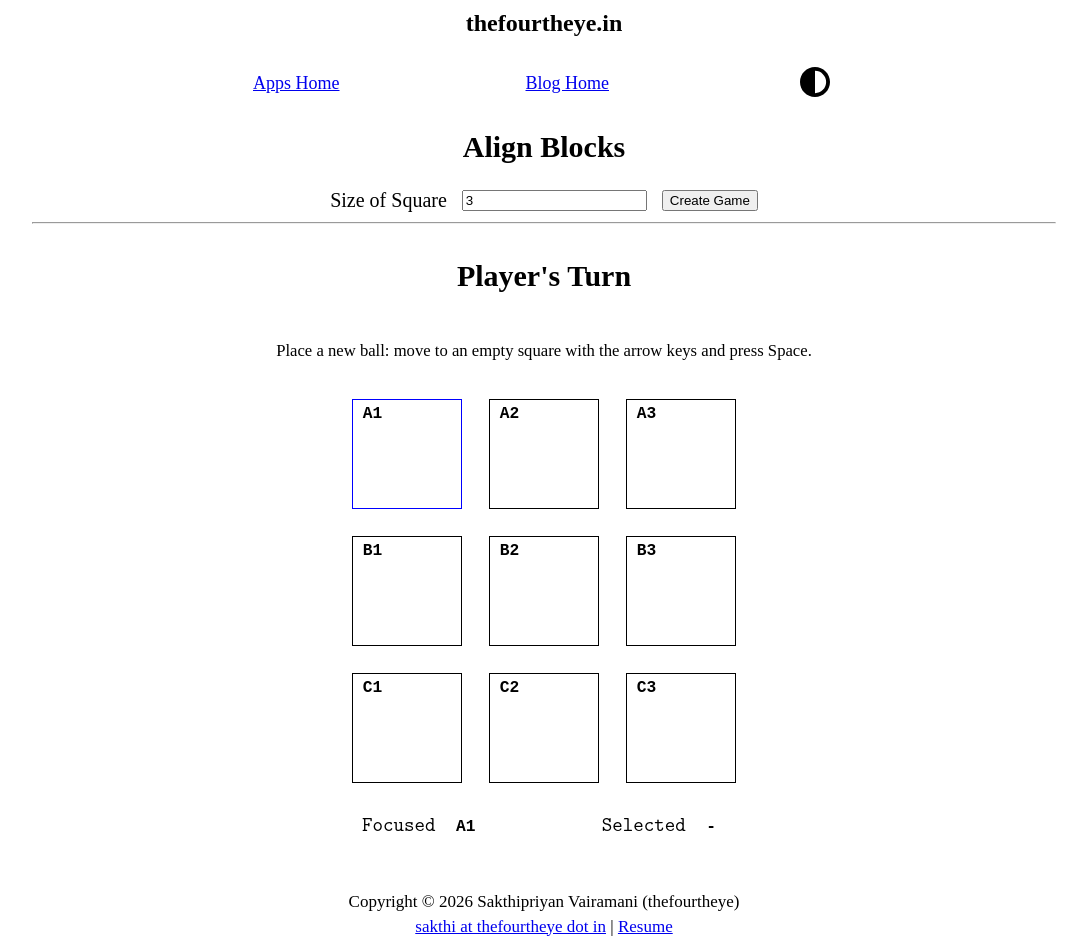
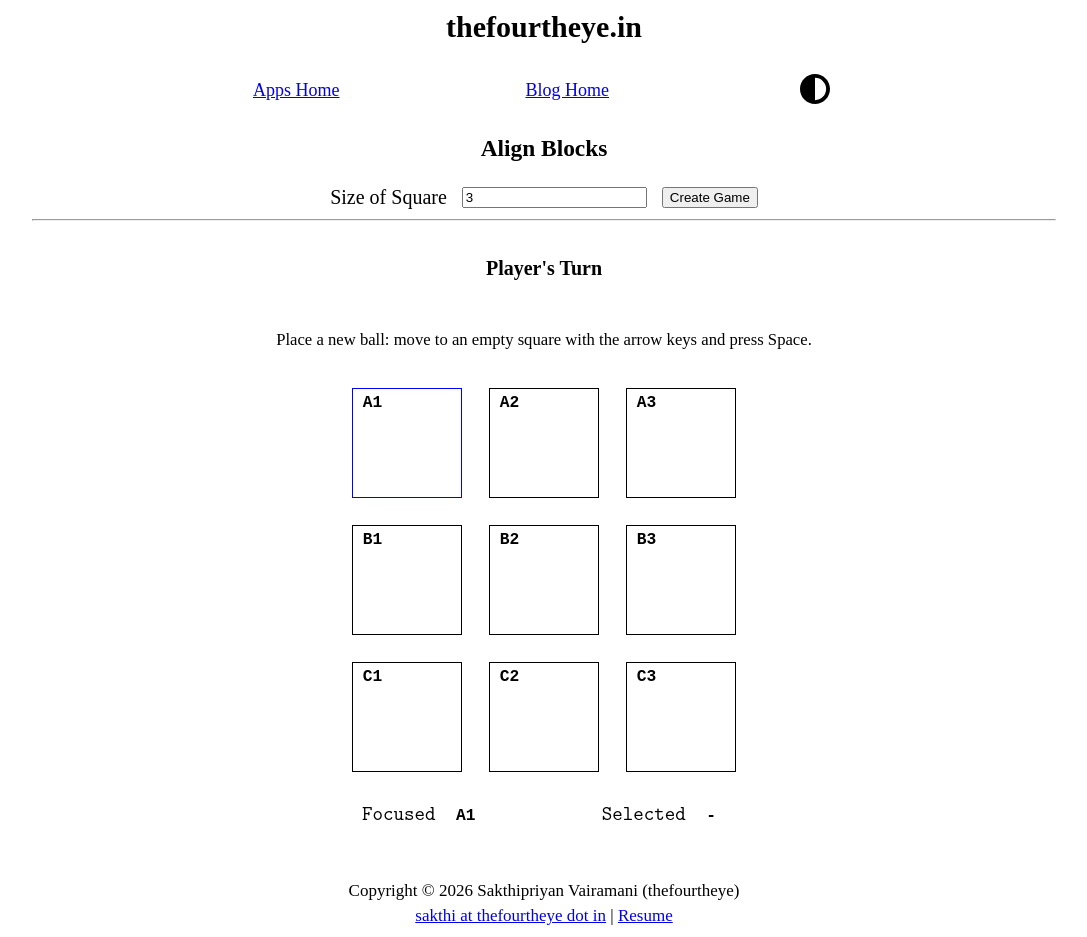
Before and after one commit to thefourtheye/spas, a Next.js app: page /apps/align_blocks in a window 1280 px wide. Shown: the whole page, without its empty margins (96-1183 px from the left). Built offline with nearby package versions, Linux system fonts and the light colour scheme.

Commit message:
style(spas): use h2, h3 and h4 for the page headings
The title and game headings were all h1 or h2, so the outline did not
show the page structure, and the sizes were set inline. Use h2 for the
site title, h3 for the game name and h4 for the turn line, and let the
browser default sizes apply.

```diff
--- a/app/align_blocks/board.js
+++ b/app/align_blocks/board.js
@@ -70,9 +70,9 @@ export default function Board({
                 width: "100%",
             }}
         >
-            {winner && <h2>{winner} Won!!!</h2>}
-            {!winner && turn === "P" && <h2>Player&apos;s Turn</h2>}
-            {!winner && turn === "C" && <h2>Computer&apos;s Turn</h2>}
+            {winner && <h4>{winner} Won!!!</h4>}
+            {!winner && turn === "P" && <h4>Player&apos;s Turn</h4>}
+            {!winner && turn === "C" && <h4>Computer&apos;s Turn</h4>}
             {hint && <p><small>{hint}</small></p>}
             <table
                 cellSpacing={9}
--- a/app/align_blocks/page.js
+++ b/app/align_blocks/page.js
@@ -181,7 +181,7 @@ export default function Page() {
 
     return (
         <center>
-            <h2>Align Blocks</h2>
+            <h3>Align Blocks</h3>
             <div
                 style={{
                     display: "flex",
--- a/app/layout.js
+++ b/app/layout.js
@@ -23,9 +23,9 @@ export default function RootLayout({ children }) {
                                 marginBottom: "0.5rem",
                             }}
                         >
-                            <h1 style={{ margin: "0.5rem 0", textAlign: "center", fontSize: "1.2rem" }}>
+                            <h2 style={{ margin: "0.5rem 0", textAlign: "center" }}>
                                 thefourtheye.in
-                            </h1>
+                            </h2>
                             <nav
                                 style={{
                                     display: "flex",
```
